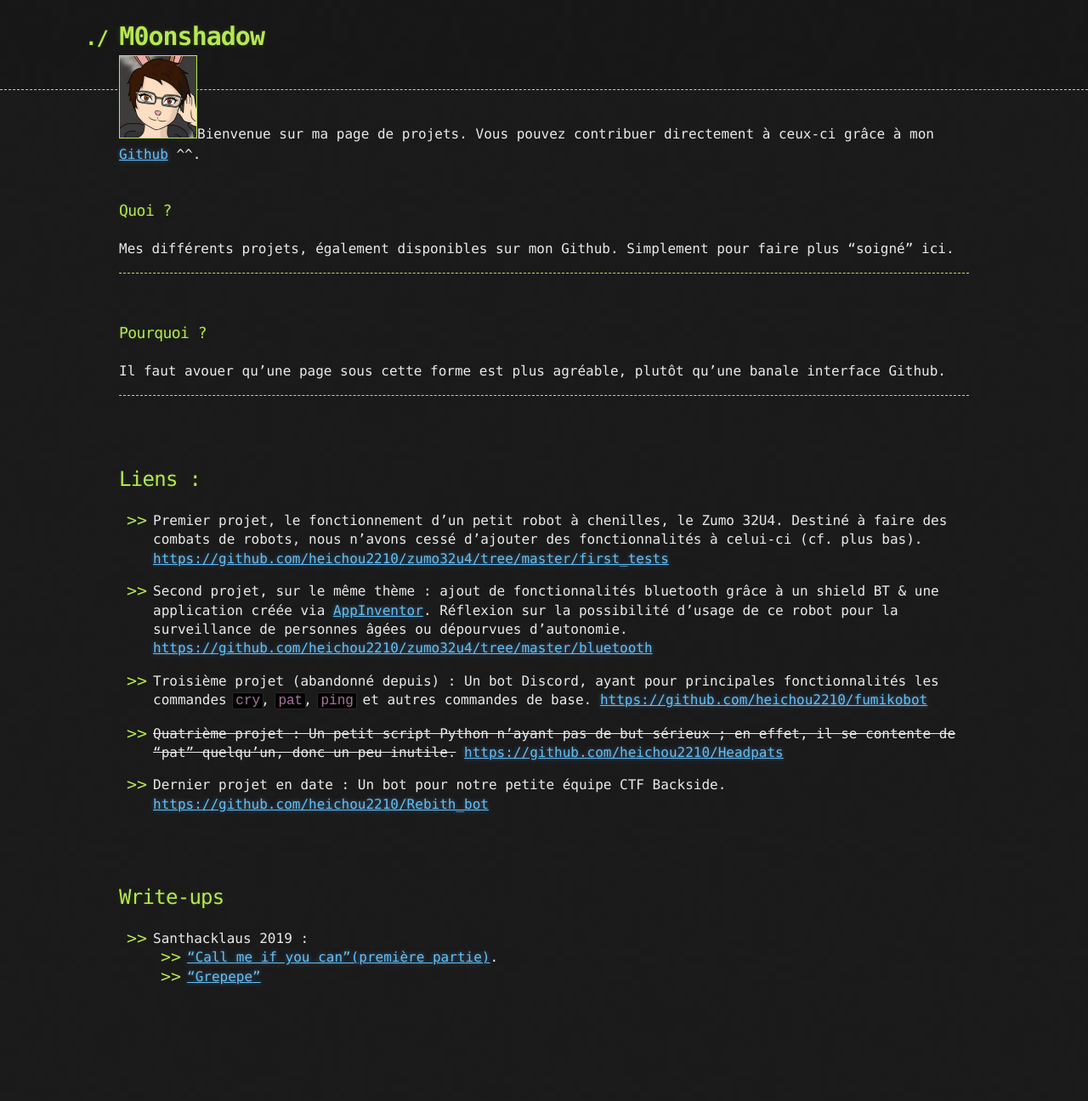
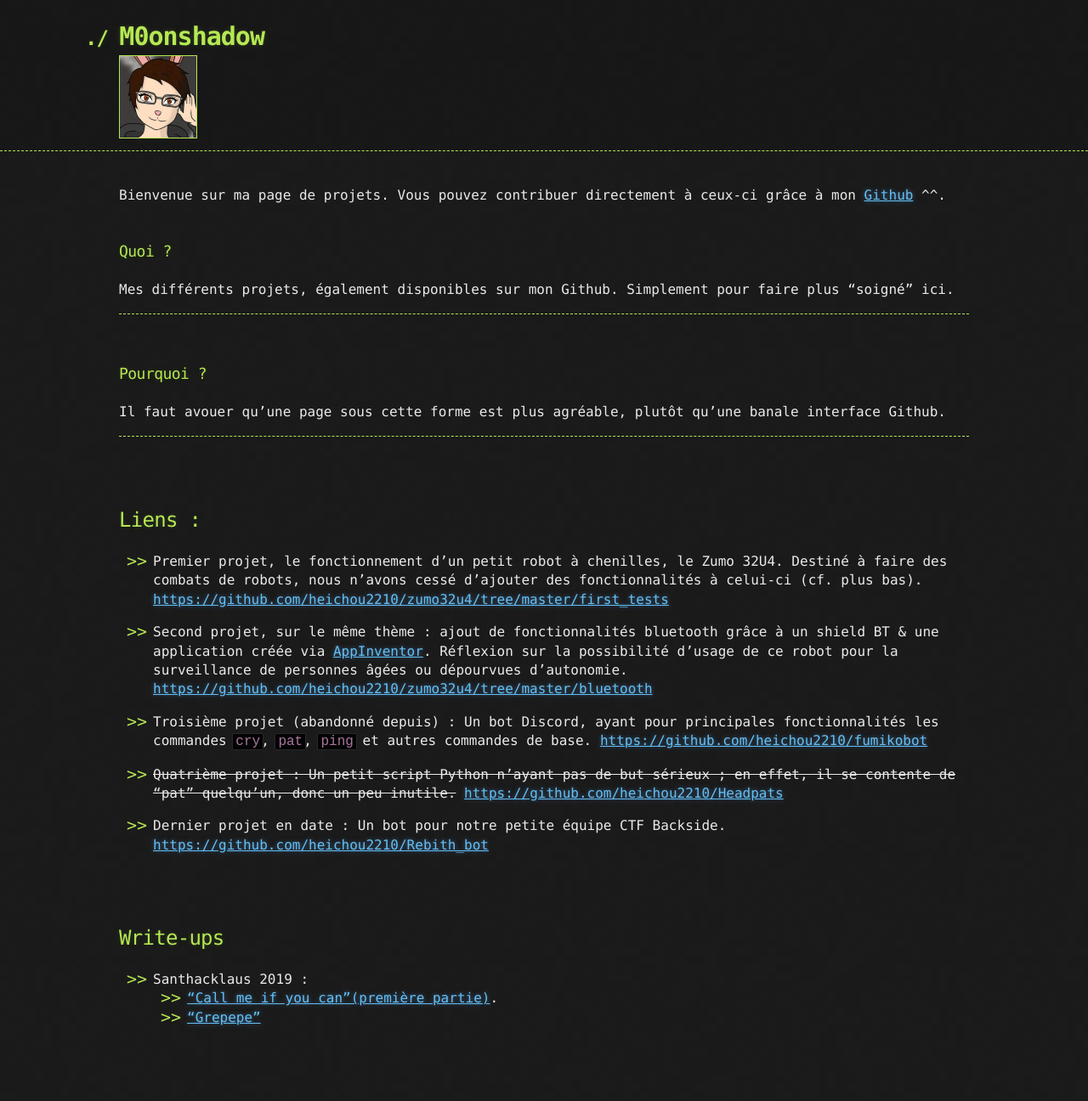
Before and after one commit to M0onshadow/M0onshadow.github.io, a Jekyll site: the page built from index.md, in a window 1280 px wide. Shown: the whole page at 85% size. Built offline with Jekyll 4.4.1, drawn with Linux system fonts in a browser that asks for light colours; the repository's description, which GitHub fills in, is left out; before the commit the page ends 1248 px from its top, so only the background shows below that.

Commit message:
Update default.html

```diff
--- a/_layouts/default.html
+++ b/_layouts/default.html
@@ -16,7 +16,7 @@
         <a id="a-title" href="{{ '/' | relative_url }}">
           <h1>{{ site.title | default: site.github.repository_name }}</h1>
         </a>
-        <img src="https://m0onshadow.github.io/profile.jpg" align="left" style="border:1px solid #b5e853"/>
+        <img src="https://m0onshadow.github.io/profile.jpg" align="left" style="border:1px solid #b5e853"/><br/><br/><br/>
         <h2>{{ site.description | default: site.github.project_tagline }}</h2>
 
         <section id="downloads">
```
